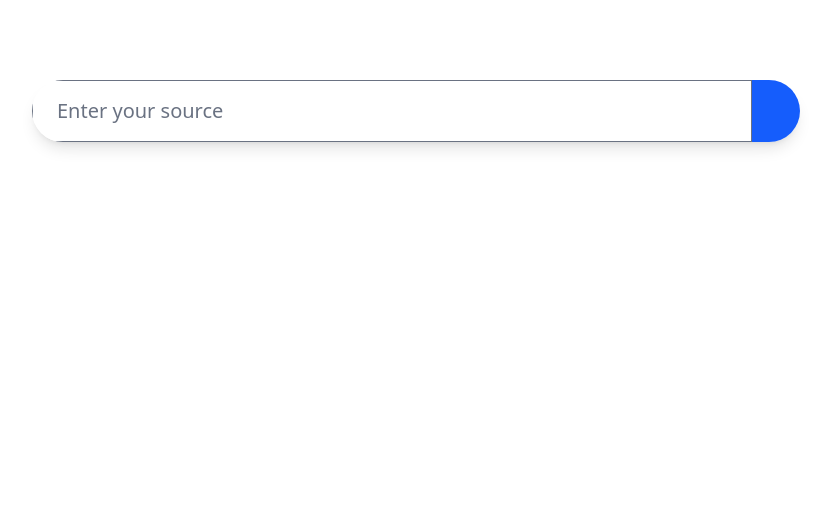
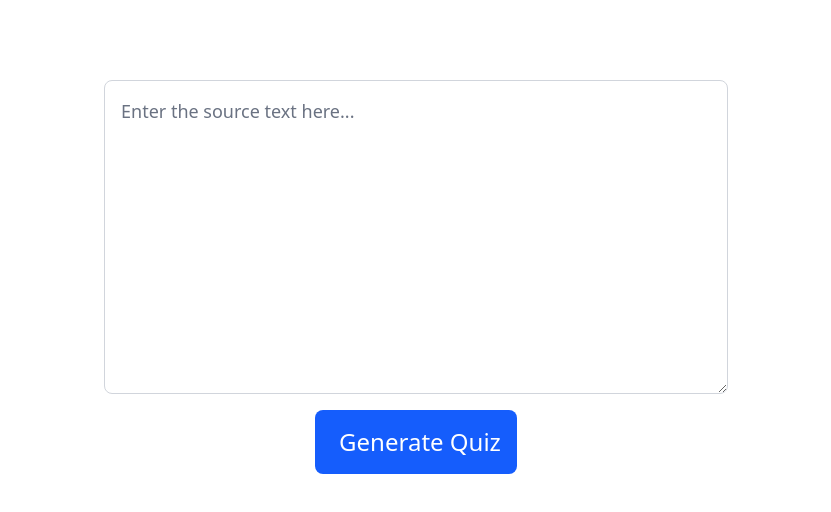
Before and after one commit to naiveai/quizzical, a SvelteKit app: page / in a window 1280 px wide. Shown: the top 512 px of the page, without its empty margins (224-1055 px from the left). Built offline with nearby package versions, Linux system fonts and the light colour scheme; what @iconify/tailwind4 would draw is missing.

Commit message:
Modify the UI & the prompt to generate based on a large source text

```diff
--- a/src/lib/components/Question.svelte
+++ b/src/lib/components/Question.svelte
@@ -1,5 +1,5 @@
 <script lang="ts">
-	let { loading, questionText = '', correctAnswer = '', incorrectOptions = [] } = $props();
+	let { loading, key = '', questionText = '', correctAnswer = '', incorrectOptions = [] } = $props();
 
 	function shuffle(arr: any[]) {
 		for (let i = arr.length - 1; i > 0; i--) {
@@ -20,7 +20,7 @@
 				<div class="flex items-start gap-3">
 					<input
 						type="radio"
-						name="answer-{questionText}"
+						name="answer-{key}"
 						value={option}
 						id={option}
 						class="mt-1 h-5 w-5 rounded border-gray-300 text-blue-600 focus:ring-blue-500"
--- a/src/routes/+page.server.ts
+++ b/src/routes/+page.server.ts
@@ -9,7 +9,7 @@ const quizResponse = z.object({
             correctAnswer: z.string(),
             incorrectOptions: z.array(z.string()).length(3),
         })
-    ).length(3)
+    ).min(3).max(10),
 });
 
 export const actions: Actions = {
@@ -23,15 +23,24 @@ export const actions: Actions = {
             const response = await openai.responses.parse({
                 model: 'gpt-4.1-mini',
                 instructions:
-                `You are a professor. Your task is to create a quiz that tests student's knowledge of a specific topic.
+                `You are a college professor. Your task is to create a quiz that tests students'
+                 conceptual understanding of a given source text.
 
-                 1. The questions should be clear, concise, and relevant to the topic provided.
-                 2. Each question should have a correct answer and plausible-sounding incorrect alternative answers.
-                 3. The questions should focus mostly on testing a student's conceptual understanding of the topic.
-                 4. Each question should have roughly the same level of difficulty as the others.
-                 5. The quiz's overall difficulty should be proportional to the topic's complexity and specificity.
-                    For instance, a quiz about "space" in general should have questions that are easier than a quiz about "black holes".
-                 6. Use language appropriate for a college-level adult audience.
+                 Instructions:
+                 1. Each question must be:
+                    a. Clear, concise, and relevant to the general topic of the source text.
+                    b. Approximately the same level of difficulty as the others.
+                    c. Written in language appropriate for a college-level adult audience.
+                    d. Focused on conceptual understanding rather than rote fact recall.
+                    e. A significant modification of the raw source text, not a direct fill-in-the-blank conversion.
+                 2. Each question must include:
+                    a. A single unambigously correct answer.
+                    b. Plausible-sounding but unambigously incorrect alternative answers.
+                 3. Adjust the overall difficulty of the quiz to match the complexity and specificity of the source text.
+                    For example, a quiz for a source text about space in general should be easier than a quiz for a
+                    source text about the details of black hole formation.
+                 4. The quiz can contain between 3 and 10 questions, but should only contain the minimum number of questions
+                    necessary to adequately test the student's understanding of the source text.
                 `,
                 input: source,
                 text: {
--- a/src/routes/+page.svelte
+++ b/src/routes/+page.svelte
@@ -19,24 +19,32 @@
 		};
 	}}
 >
-	<div class="flex w-full max-w-3xl overflow-hidden rounded-full bg-white shadow-lg">
-		<input
-			type="text"
-			name="source"
-			placeholder="Enter your source"
-			class="w-full px-6 py-4 text-xl text-gray-800 focus:ring-2 focus:ring-blue-500 focus:outline-none"
-		/>
-		<button
-			class="flex items-center justify-center bg-blue-600 px-6 text-white transition-all hover:bg-blue-700"
-			aria-label="Submit"
-		>
-			{#if !questionsLoading}
-				<span class="icon-[material-symbols--send] text-2xl"></span>
-			{:else}
-				<span class="icon-[simple-icons--openai] animate-spin text-2xl"></span>
-			{/if}
-		</button>
-	</div>
+	<textarea
+		name="source"
+		placeholder="Enter the source text here..."
+		class="rounded-lg border border-gray-300 p-4 text-lg focus:border-blue-500 focus:outline-none md:w-1/2"
+		rows="10"
+		required
+	></textarea>
+
+	<button
+		class={[
+			'mt-4 flex w-full items-center justify-center rounded-lg bg-blue-600 p-4 text-white transition-all hover:bg-blue-700 md:w-auto',
+			questionsLoading ? 'cursor-not-allowed opacity-50' : 'cursor-pointer'
+		]}
+		disabled={questionsLoading}
+		aria-label="Generate Quiz"
+	>
+		<span
+			class={[
+				'text-2xl',
+				!questionsLoading
+					? 'icon-[material-symbols--send]'
+					: 'icon-[simple-icons--openai] animate-spin'
+			]}
+		></span>
+		<span class="ml-2 text-2xl">{!questionsLoading ? 'Generate Quiz' : 'Generating...'}</span>
+	</button>
 </form>
 
 {#if !form?.error}
@@ -46,8 +54,8 @@
 				<Question loading />
 			{/each}
 		{:else}
-			{#each form?.quiz as question}
-				<Question {...question} />
+			{#each form?.quiz as question, index}
+				<Question key={index} {...question} />
 			{/each}
 		{/if}
 	</div>
```
